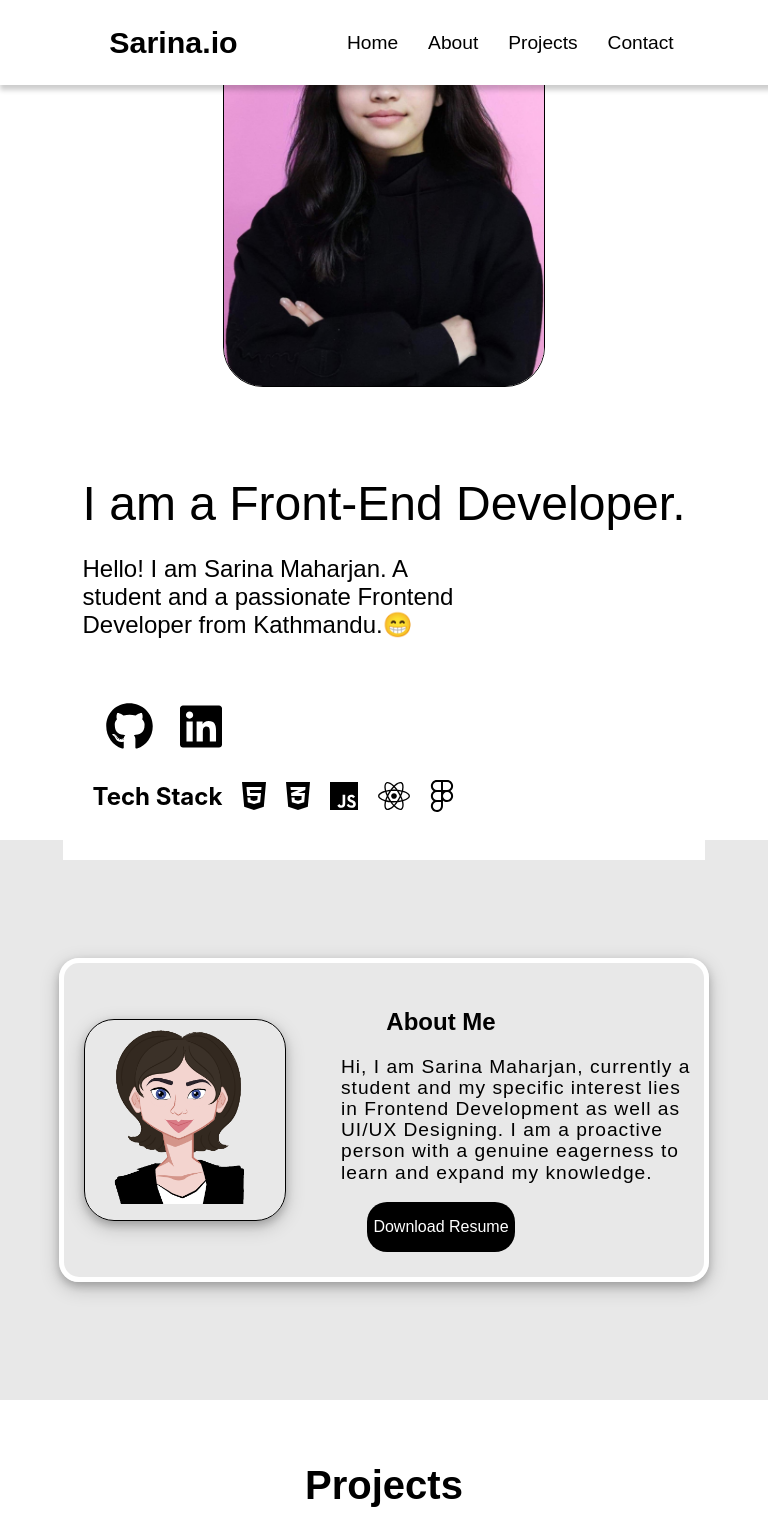
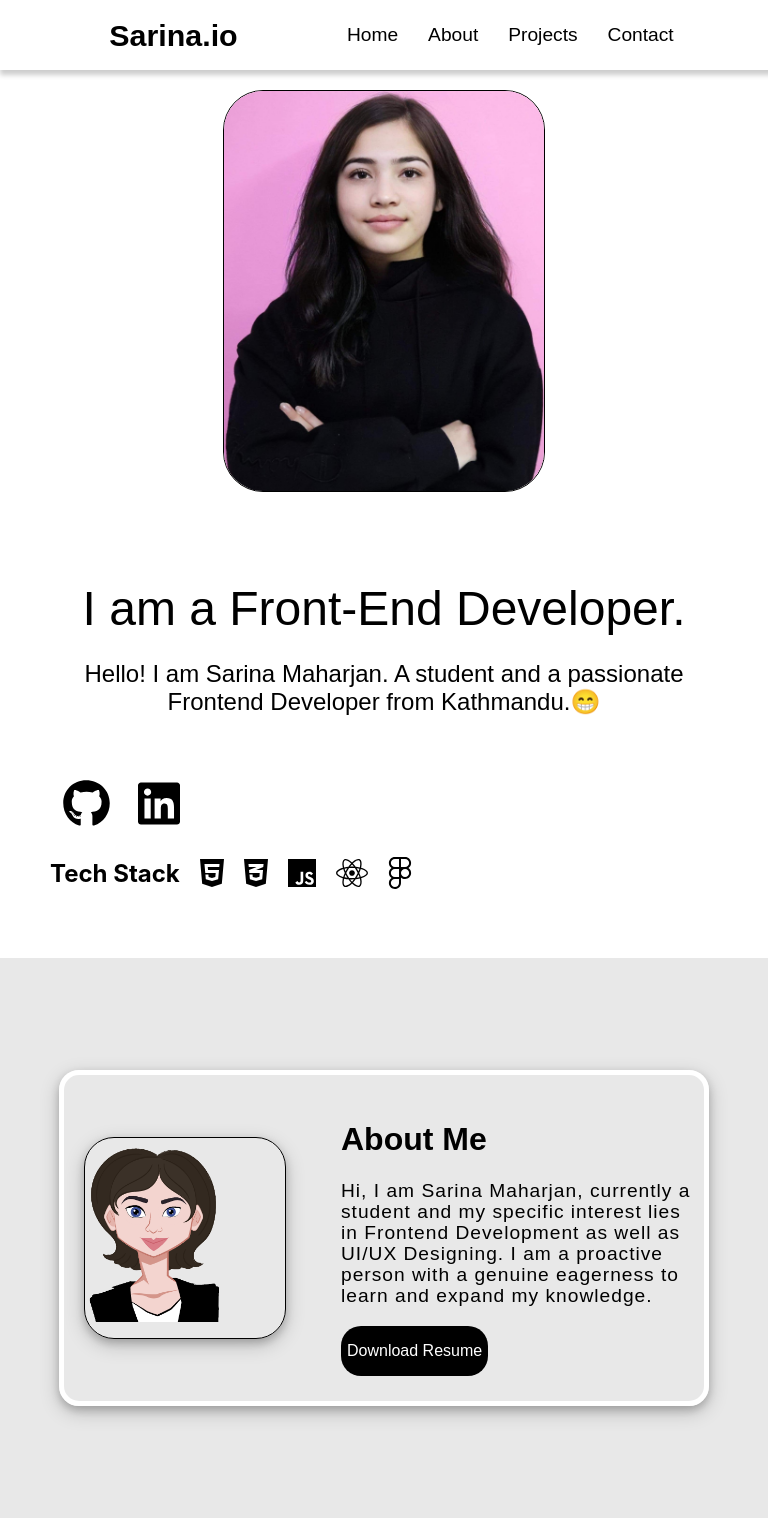
Before and after one commit to 666Deadsoul/portfolio, a React (Create React App) app in the folder my-app/: page / in a window 768 px wide. Shown: the top 1540 px of the page. Built offline with nearby package versions, Linux system fonts and the light colour scheme; a web font is replaced by a local one.

Commit message:
repos managed

```diff
--- a/my-app/src/App.js
+++ b/my-app/src/App.js
@@ -5,25 +5,27 @@ import Home from './components/home';
 import About from './components/about';
 import Project from './components/project';
 import Contact from './components/contact';
+import { BrowserRouter as Router, Route,Routes } from 'react-router-dom';
 
 function App() {
   return (
-    <div className="App">
-    <Menu />
-      <section>
-        <Home />
-      </section>
-      <section>
-        <About />
-      </section>
-      <section>
-        <Project />
-      </section>
-      <section>
-        <Contact />
-      </section>
-    </div>
+   <>
+    <Menu/>
+    <Home/>
+    <About/>
+    <Project/>
+    <Contact/>
+   </>
   );
 }
 
 export default App;
+{/* <Router>
+<Menu />
+<Routes>
+<Route exact path="/" Component={Home} />
+<Route path="/about" Component={About} />
+<Route path="/projects" Component={Project} />
+<Route path="/contact" Component={Contact} />
+</Routes>
+</Router> */}
--- a/my-app/src/components/home.css
+++ b/my-app/src/components/home.css
@@ -119,6 +119,9 @@
 }
 
 @media screen and (min-width: 480px) and (max-width: 768px) {
+  #Profile {
+    margin-top: 65px;
+  }
   #ppic {
     height: 400px;
   }
@@ -128,7 +131,7 @@
     justify-content: center;
     align-items: center;
     flex-direction: column-reverse;
-    height: 100vh;
+    height: auto;
     padding: 20px;
   }
 
@@ -136,16 +139,21 @@
     font-size: 3em;
   }
 
+  #me_section p {
+    width: auto;
+  }
+  #welcome-section {
+    text-align: center;
+  }
 }
 
 @media (max-width: 480px) {
-    #Profile {
-      margin-top: 20px; /* Add margin to separate from the menu */
-    }
+  #Profile {
+    margin-top: 65px;
+  }
   #ppic {
-    height: 400px;
+    height: 300px;
   }
-
   .Home_section {
     display: flex;
     justify-content: center;
--- a/my-app/src/components/menu.css
+++ b/my-app/src/components/menu.css
@@ -4,13 +4,13 @@
     justify-content:space-around;
     align-items: center;
     width:100%;
-    height:55px;
+    height:5vh;
     background-color:var(--primary-color);
     overflow: hidden;
     font-family: var(--secondary-font);
     padding:15px;
     box-shadow:0 5px 5px 0 rgba(0, 0, 0, 0.2);
-    z-index:10;
+    z-index:1;
   }
   #navbar #logo{
     font-size: 1.9em;
--- a/my-app/src/components/menu.jsx
+++ b/my-app/src/components/menu.jsx
@@ -14,7 +14,7 @@ const Menu=()=>{
           <p id="logo">Sarina.io</p>
         </div>
         <div id="m_items">
-          <a href="#welcome-section">Home</a>
+          <a href=".Home_section">Home</a>
           <a href="#about">About</a>
           <a href="#projects">Projects</a>
           <a href="#contact">Contact</a>
```
